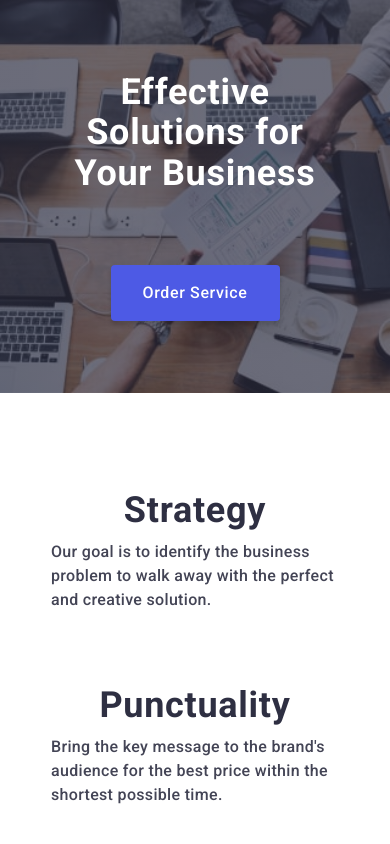
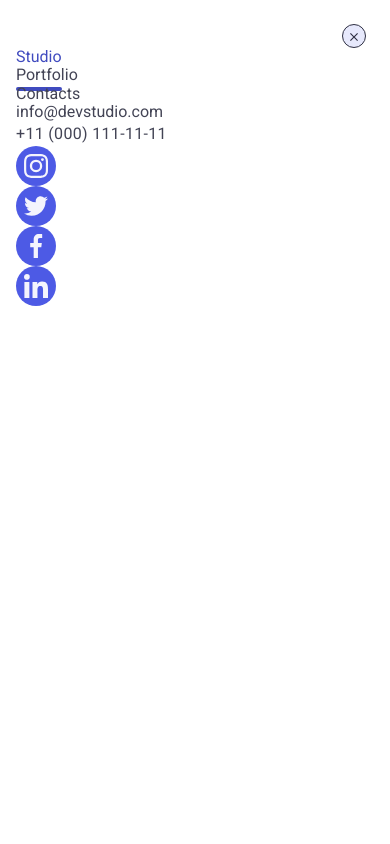
Before and after one commit to nksenechkav/goit-markup-hw-06, a plain HTML site: page index.html in a window 390 px wide. Shown: the top 844 px of the page. Drawn offline with nearby package versions, Linux system fonts and the light colour scheme.

Commit message:
add mobile menu

```diff
--- a/css/styles.css
+++ b/css/styles.css
@@ -94,7 +94,7 @@ color: #2E2F42;
 font-style: normal;
 }
 .header-address-list {
-display: flex;
+display: none;
 gap: 40px;
 }
 .header-address-item {
@@ -113,7 +113,7 @@ transition: color 250ms cubic-bezier(0.4, 0, 0.2, 1);
 color:#404bbf;
 }
 .header-menu-list {
-    display: flex;
+    display: none;
     gap: 40px;
 }
 .header-menu-item {
@@ -150,6 +150,33 @@ color:#404bbf;
     border-bottom: 2px solid #404BBF;
     color:#404bbf;
 }
+
+.mobil-menu {
+  width: 100%;
+  height: 100%;
+  position: fixed;
+  z-index: 1;
+  top: 0;
+  left: 0;
+  background-color: #FFF;
+  padding: 24px 24px 40px 16px;
+}
+.menu-close-btn {
+  display: block;
+  margin-left: auto;
+  background-color: #E7E9FC;
+  border: 1px solid #2E2F42;
+  border-radius: 50%;
+  width: 24px;
+  height: 24px;
+
+}
+.mobil-btn-icon {
+  width: 8px;
+  height: 8px;
+  fill: #2E2F42;
+}
+
 
 /** ================================= */
 
@@ -808,6 +835,7 @@ url(../images/people-office-tablet-2x.jpg);
     padding-left: 15px;
     padding-right: 15px;
 }
+
 .hero {
   padding-top: 188px;
   padding-bottom: 188px;
--- a/index.html
+++ b/index.html
@@ -11,7 +11,6 @@
     <link rel="stylesheet" href="./css/styles.css" />
 </head>
 <body>
-    <!--
         <header class="header">
         <div class="container header-container">
         <nav class="header-navigation">
@@ -31,8 +30,75 @@
             <li class="header-address-item"><a class="header-address-link" href="tel:+110001111111">+11 (000) 111-11-11</a></li>
         </ul>
         </address>
+        <button type="button" class="menu-open-btn"><svg class="menu-open-btn-icon" width="24" height="24">
+            <use href="./images/icons.svg#icon-menu-open-btn"></use>
+          </svg></button>
     </div>
-    </header>-->
+    <div class="mobil-menu">
+        <button type="button" class="menu-close-btn"><svg class="mobil-btn-icon" width="8" height="8">
+            <use href="./images/icons.svg#icon-close-black-18dp"></use>
+          </svg></button>
+        <ul class="mobil-menu-list">
+            <li class="mobil-menu-item"><a class="header-menu-link current" href="./index.html">Studio</a></li>
+            <li class="mobil-menu-item"><a class="header-menu-link" href="">Portfolio</a></li>
+            <li class="mobil-menu-item"><a class="header-menu-link"
+            href="">Contacts</a></li>
+        </ul>
+        <address class="mobil-address">
+            <ul class="mobil-address-list">
+                <li class="mobil-address-item"><a class="mobil-address-link" href="mailto:info@devstudio.com">info@devstudio.com
+                </a></li>
+                <li class="mobil-address-item"><a class="header-address-link" href="tel:+110001111111">+11 (000) 111-11-11</a></li>
+            </ul>
+        </address>
+        <ul class="mobil-soc-list">
+            <li class="footer-soc-item">
+              <a
+                class="footer-soc-link"
+                href=""
+                target="_blank"
+                rel="noopener noreferrer"
+                ><svg class="footer-soc-icon" width="24" height="24">
+                    <use href="./images/icons.svg#icon-instagram-2"></use>
+                </svg></a
+              >
+            </li>
+            <li class="footer-soc-item">
+              <a
+                class="footer-soc-link"
+                href=""
+                target="_blank"
+                rel="noopener noreferrer"
+                ><svg class="footer-soc-icon" width="24" height="24">
+                    <use href="./images/icons.svg#icon-twitter-1"></use>
+                </svg></a
+              >
+            </li>
+            <li class="footer-soc-item">
+              <a
+                class="footer-soc-link"
+                href=""
+                target="_blank"
+                rel="noopener noreferrer"
+                ><svg class="footer-soc-icon" width="24" height="24">
+                    <use href="./images/icons.svg#icon-facebook-1"></use>
+                </svg></a
+              >
+            </li>
+            <li class="footer-soc-item">
+                <a
+                  class="footer-soc-link"
+                  href=""
+                  target="_blank"
+                  rel="noopener noreferrer"
+                  ><svg class="footer-soc-icon" width="8" height="8">
+                    <use href="./images/icons.svg#icon-linkedin-1"></use>
+                </svg></a
+                >
+              </li>
+          </ul>
+    </div>
+    </header>
     <main>
         <section class="hero">
             <div class="container hero-container">
```
Also changed, not shown: images/icons.svg.
